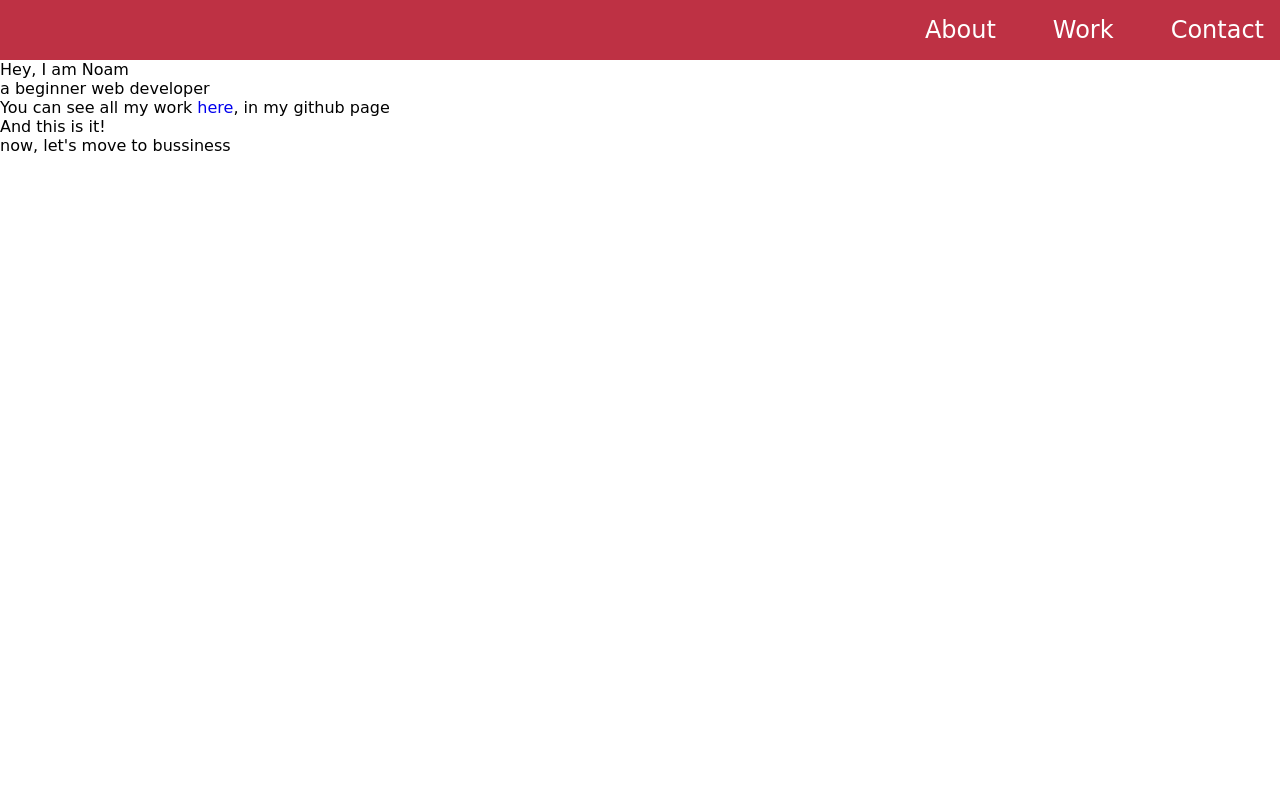
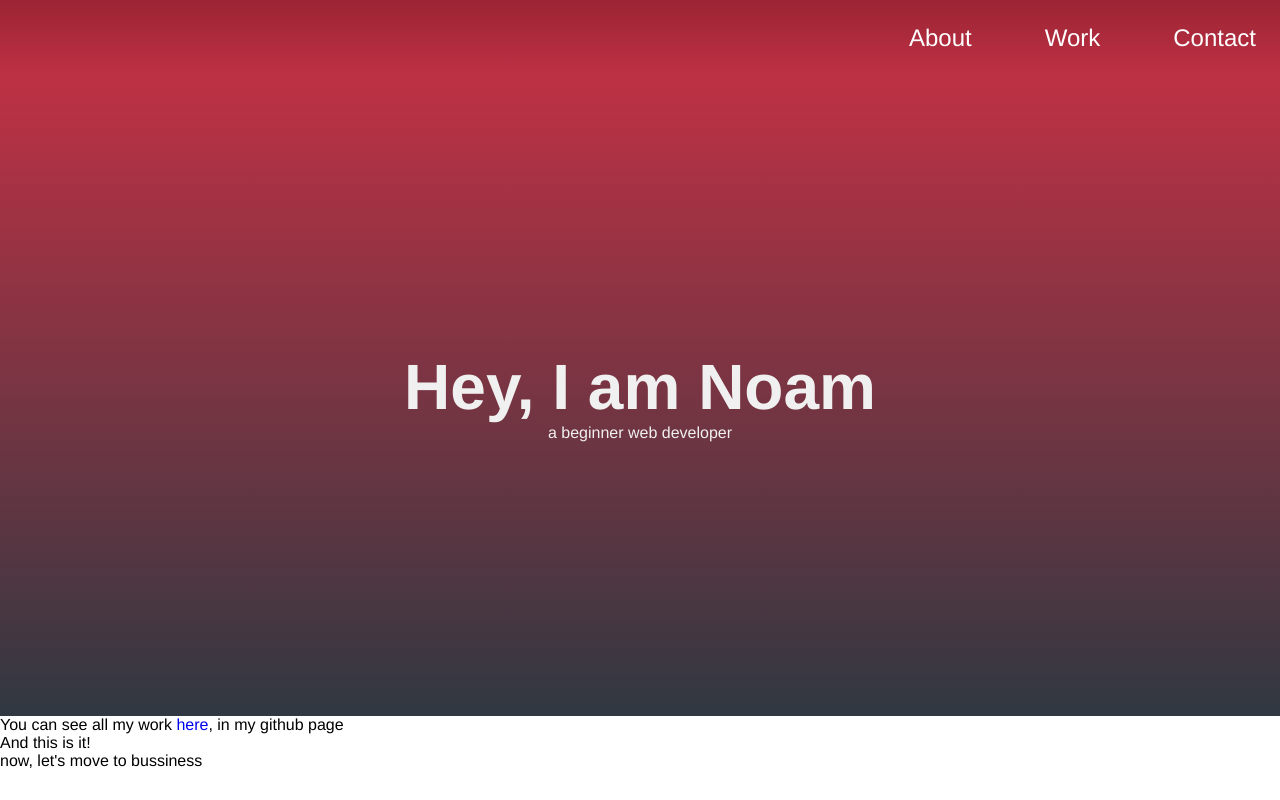
Before and after one commit to noamp09/freeCodeCamp-portfolio, a plain HTML site: page index.html in a window 1280 px wide. Drawn offline with Linux system fonts and the light colour scheme.

Commit message:
styled the about

```diff
--- a/index.html
+++ b/index.html
@@ -14,10 +14,8 @@
     </Header>
 
     <div id="about">
-        <div class="container">
-            <div id="i-am-noam">Hey, I am Noam</div>
-            <div id="a-beginner-webdev">a beginner web developer</div>
-        </div>
+        <div id="i-am-noam">Hey, I am Noam</div>
+        <div id="a-beginner-webdev">a beginner web developer</div>
     </div>
 
     <div id="work">
--- a/styles.css
+++ b/styles.css
@@ -1,12 +1,13 @@
 * {
-    font-family: cursive, "Lexend Deca","Helvetica Neue",Helvetica,Arial,sans-serif;
+    font-family: "Lexend Deca","Helvetica Neue",Helvetica,Arial,sans-serif;
 }
 
 :root {
     --main-white: #f0f0f0;
     --main-red: #be3144;
+    --second-red: #9b2434;
     --main-blue: #45567d;
-    --main-gray: #303841;
+    --main-grey: #303841;
 }
 
 body {
@@ -15,27 +16,63 @@ body {
 }
 
 #header {
-    background-color: var(--main-red);
+    background: linear-gradient(var(--second-red), var(--main-red));
     display: flex;
     justify-content: flex-end;
+    align-items: center;
     top: 0;
     left: 0;
     width: 100%;
     gap: 25px;
 }
 
-#header > *{
+#header a{
     color: white;
-    margin: 1rem;
+    margin: 1.5rem;
     font-size: 1.5rem;
+}
+
+#header a:hover{
+    color: #a72a3b;
 }
 
 a {
     text-decoration: none;
 }
 
+#about {
+    background: linear-gradient(var(--main-red), var(--main-grey));
+    height: 80vh;
+    width: 100%;
+    display: flex;
+    flex-direction: column;
+    align-items: center;
+    justify-content: center;
+}
+
+#i-am-noam {
+    color: var(--main-white);
+    font-size: 4rem;
+    font-weight: bold;
+}
+
+#a-beginner-webdev {
+    color: var(--main-white);
+    font-size: 1rem;
+}
+
+
 @media only screen and (max-width: 800px) {
     #header {
         justify-content: space-evenly;
     }
+
+
+    #header a{
+        font-size: 1rem;
+    }
+
+    #i-am-noam {
+        font-size: 2rem;
+    }
   }
```
